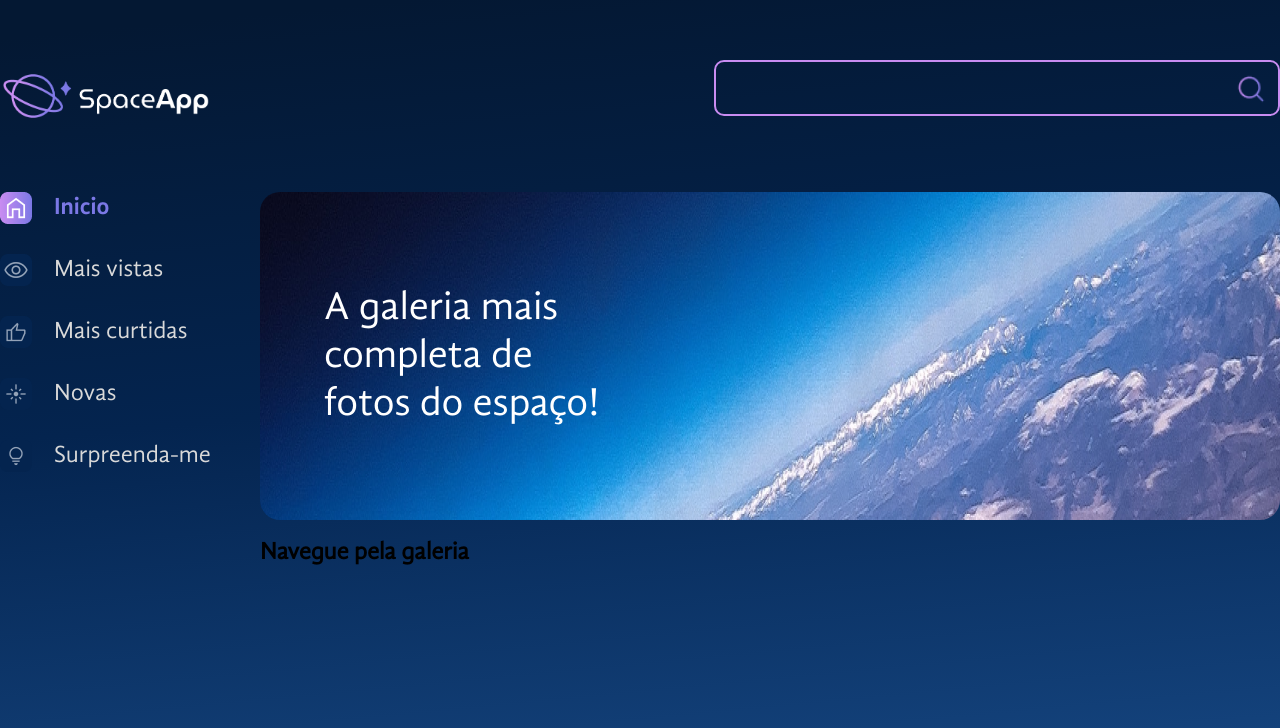
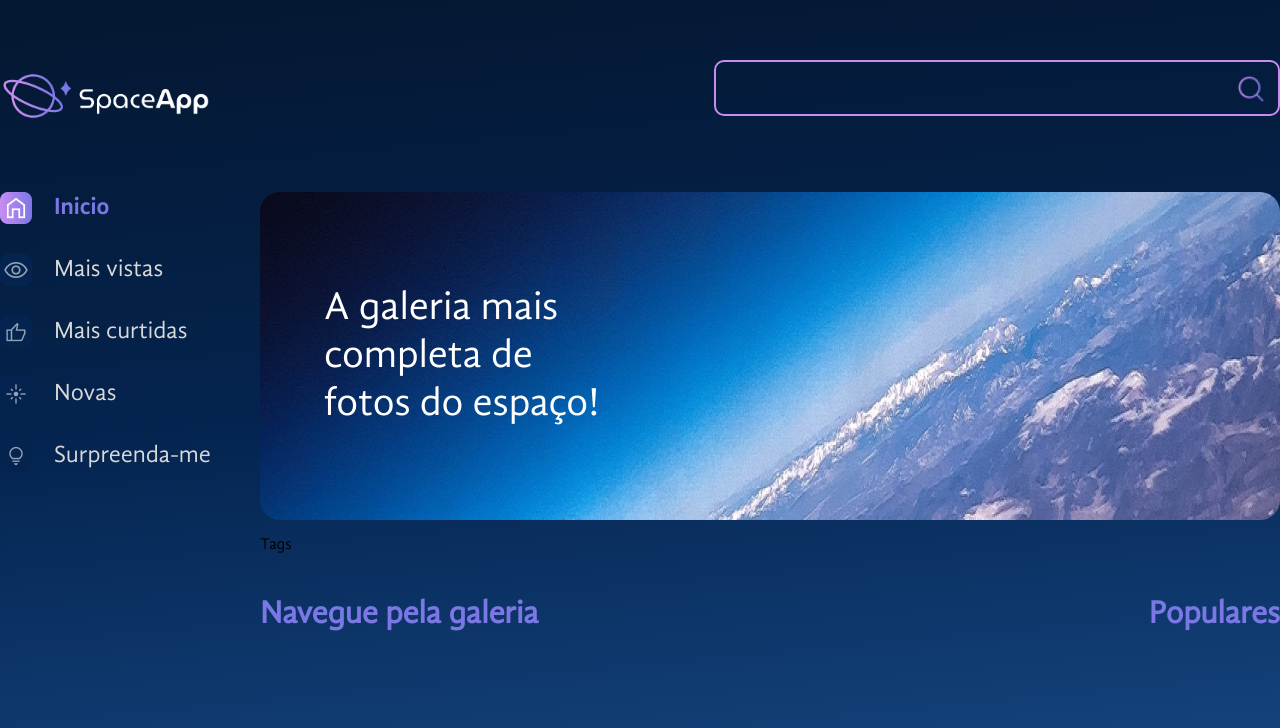
Before and after one commit to leonfpontes/space-app, a React (Vite) app: page / in a window 1280 px wide. Shown: the top 728 px of the page. Built offline with nearby package versions, Linux system fonts and the light colour scheme.

Commit message:
criacao de secoes da galeria e tags

```diff
--- /dev/null
+++ b/src/componentes/Galeria/Populares/index.jsx
@@ -0,0 +1,9 @@
+import Titulo from "../../Titulo"
+
+const Populares = () => {
+    return(
+        <Titulo $alinhamento="center">Populares</Titulo>
+    )
+}
+
+export default Populares
--- /dev/null
+++ b/src/componentes/Galeria/Tags/index.jsx
@@ -0,0 +1,9 @@
+const Tags = () => {
+    return (
+        <>
+            <p>Tags</p>
+        </>
+    )
+}
+
+export default Tags
--- a/src/componentes/Galeria/index.jsx
+++ b/src/componentes/Galeria/index.jsx
@@ -1,6 +1,28 @@
+import styled from "styled-components"
+import Titulo from "../Titulo"
+import Tags from "./Tags"
+import Populares from "./Populares"
+
+const GaleriaContainer = styled.div`
+    display: flex;
+`
+const SecaoFluida = styled.section`
+    flex-grow: 1;
+`
+
+
 const Galeria = () => {
     return(
-        <h2>Navegue pela galeria</h2>
+        <>
+            <Tags />
+            <GaleriaContainer>
+                <SecaoFluida>
+                    <Titulo>Navegue pela galeria</Titulo>
+
+                </SecaoFluida>
+                <Populares />
+            </GaleriaContainer>
+        </>
     )
 }
 
--- /dev/null
+++ b/src/componentes/Titulo/index.jsx
@@ -0,0 +1,9 @@
+import styled from "styled-components";
+
+const Titulo = styled.h2`
+    color: #7B78E5;
+    font-size: 32px;
+    text-align: ${ props => props.$alinhamento ? props.alinhamento : 'left' };
+`
+
+export default Titulo
```
